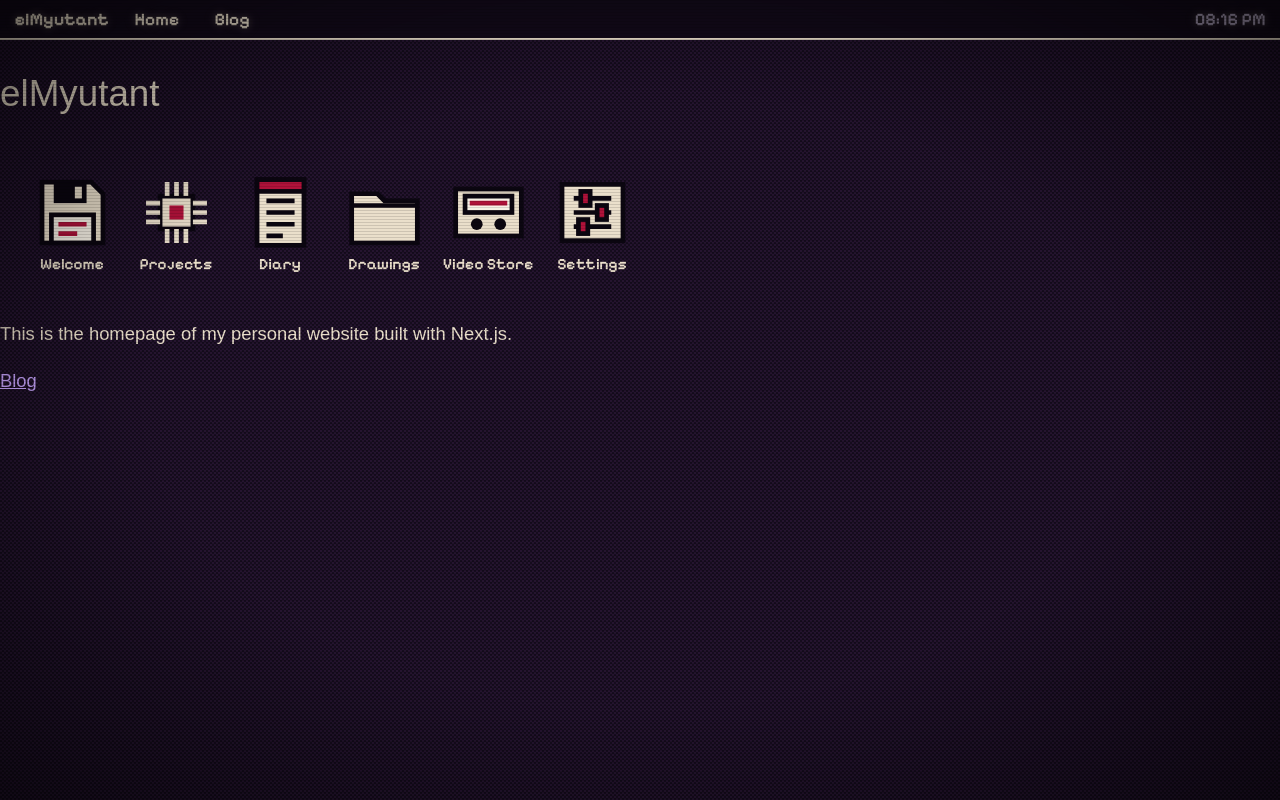
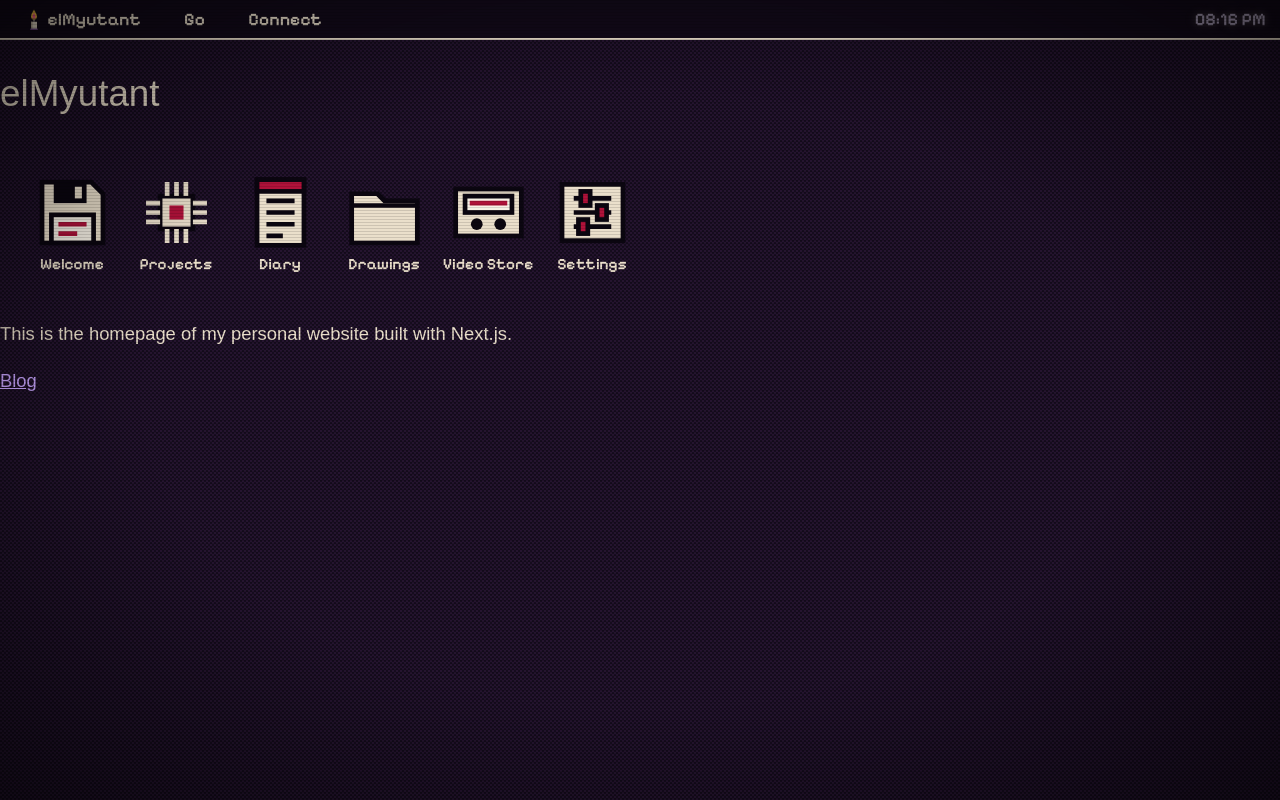
Before and after one commit to PalomoAn/elmyutant, a Next.js app: page / in a window 1280 px wide. Built offline with nearby package versions, Linux system fonts and the light colour scheme; a web font is replaced by a local one.

Commit message:
Stage 5: menu bar dropdowns

```diff
--- a/app/globals.css
+++ b/app/globals.css
@@ -9,7 +9,7 @@
   --muted: #a79bb5;
   --hi: #6a4680;
   --link: #c9a6ff;
-    --g: 1;
+  --g: 1;
   --glow-bone: 0 0 8px rgba(234, 223, 203, calc(.30 * var(--g))),
     0 0 20px rgba(234, 223, 203, calc(.12 * var(--g)));
   --glow-rose: 0 0 7px rgba(255, 93, 143, calc(.65 * var(--g))),
@@ -606,7 +606,12 @@ a {
   }
 }
 
-.lede { font-size: 1.2rem; color: var(--muted); margin: 0 0 .8rem; }
+.lede {
+  font-size: 1.2rem;
+  color: var(--muted);
+  margin: 0 0 .8rem;
+}
+
 .led {
   display: inline-block;
   width: 10px;
@@ -617,6 +622,7 @@ a {
   margin-right: .5rem;
   vertical-align: middle;
 }
+
 .ini {
   padding: .9rem 1.1rem;
   border: 2px solid var(--bone);
@@ -625,20 +631,54 @@ a {
   white-space: pre-wrap;
   overflow-x: auto;
 }
-.ini b { font-weight: 600; color: var(--rose); }
-.mw-body h2 { font-size: 1.9rem; margin: 1.6rem 0 .6rem; }
-.mw-body h2:first-child { margin-top: 0; }
-.proj { border: 2px solid var(--bone); margin-bottom: 1rem; background: #0e0814; }
+
+.ini b {
+  font-weight: 600;
+  color: var(--rose);
+}
+
+.mw-body h2 {
+  font-size: 1.9rem;
+  margin: 1.6rem 0 .6rem;
+}
+
+.mw-body h2:first-child {
+  margin-top: 0;
+}
+
+.proj {
+  border: 2px solid var(--bone);
+  margin-bottom: 1rem;
+  background: #0e0814;
+}
+
 .proj-bar {
   padding: .1rem .7rem;
   border-bottom: 2px solid var(--bone);
   font: 600 1.05rem var(--ui), monospace;
   background: var(--plum);
 }
-.proj .in { padding: .8rem 1rem 1rem; }
-.proj h3 { font-size: 1.6rem; line-height: 1.1; margin: 0 0 .3rem; }
-.proj p { margin: 0 0 .7rem; }
-.techs { display: flex; flex-wrap: wrap; gap: .35rem; }
+
+.proj .in {
+  padding: .8rem 1rem 1rem;
+}
+
+.proj h3 {
+  font-size: 1.6rem;
+  line-height: 1.1;
+  margin: 0 0 .3rem;
+}
+
+.proj p {
+  margin: 0 0 .7rem;
+}
+
+.techs {
+  display: flex;
+  flex-wrap: wrap;
+  gap: .35rem;
+}
+
 .tech {
   padding: 0 .55rem;
   font: 600 1rem/1.4 var(--ui), monospace;
@@ -646,7 +686,13 @@ a {
   background: #1a0f22;
 }
 
-.pills { display: flex; flex-wrap: wrap; gap: .7rem; margin: 1rem 0 .2rem; }
+.pills {
+  display: flex;
+  flex-wrap: wrap;
+  gap: .7rem;
+  margin: 1rem 0 .2rem;
+}
+
 .pill {
   display: inline-block;
   padding: .5rem 1.2rem;
@@ -658,31 +704,58 @@ a {
   box-shadow: 0 3px 0 #000;
   font-family: var(--ui), monospace;
 }
-.pill.alt { background: transparent; color: var(--bone); }
-@media (hover: hover) {
-  .pill:hover { background: var(--rose); border-color: var(--rose); color: var(--ink); }
+
+.pill.alt {
+  background: transparent;
+  color: var(--bone);
 }
 
-.welcome { text-align: center; }
-.logo { display: flex; align-items: flex-end; justify-content: center; gap: .7rem; }
+@media (hover: hover) {
+  .pill:hover {
+    background: var(--rose);
+    border-color: var(--rose);
+    color: var(--ink);
+  }
+}
+
+.welcome {
+  text-align: center;
+}
+
+.logo {
+  display: flex;
+  align-items: flex-end;
+  justify-content: center;
+  gap: .7rem;
+}
+
 .logo .candle {
   width: 24px;
   height: 42px;
   overflow: visible;
   filter: drop-shadow(0 0 7px #ffc83d88);
 }
+
 .logotype {
   font: 400 clamp(3rem, 14vw, 5rem)/1 var(--display);
   text-shadow: 4px 4px 0 var(--blood), 0 0 12px rgba(234, 223, 203, .28);
 }
+
 .welcome h1 {
   font-size: clamp(1.55rem, 6vw, 2.4rem);
   line-height: 1.1;
   margin: .5rem 0 .8rem;
   text-shadow: 3px 3px 0 var(--blood), 0 0 10px rgba(234, 223, 203, .26);
 }
-.welcome p { max-width: 32rem; margin: .5rem auto; }
-.welcome .pills { justify-content: center; }
+
+.welcome p {
+  max-width: 32rem;
+  margin: .5rem auto;
+}
+
+.welcome .pills {
+  justify-content: center;
+}
 
 .marquee {
   overflow: hidden;
@@ -691,69 +764,155 @@ a {
   padding: .45rem 0;
   font: 600 1.1rem/1.3 var(--ui), monospace;
 }
-.track { display: inline-flex; gap: 1.1rem; padding-right: 1.1rem; }
-.track > span { display: inline-flex; gap: 1.1rem; }
-.mq-item { display: inline-flex; gap: 1.1rem; }
-.track b { font-weight: 600; color: var(--rose); }
 
-.flame { transform-box: fill-box; transform-origin: 50% 100%; }
+.track {
+  display: inline-flex;
+  gap: 1.1rem;
+  padding-right: 1.1rem;
+}
+
+.track>span {
+  display: inline-flex;
+  gap: 1.1rem;
+}
+
+.mq-item {
+  display: inline-flex;
+  gap: 1.1rem;
+}
+
+.track b {
+  font-weight: 600;
+  color: var(--rose);
+}
+
+.flame {
+  transform-box: fill-box;
+  transform-origin: 50% 100%;
+}
 
 @media (prefers-reduced-motion: no-preference) {
-  .track { animation: slide 26s linear infinite; }
-  .flame { animation: flicker 1.4s ease-in-out infinite alternate; }
+  .track {
+    animation: slide 26s linear infinite;
+  }
+
+  .flame {
+    animation: flicker 1.4s ease-in-out infinite alternate;
+  }
 }
-@keyframes slide { to { transform: translateX(-50%); } }
+
+@keyframes slide {
+  to {
+    transform: translateX(-50%);
+  }
+}
+
 @keyframes flicker {
-  0% { transform: scale(1, 1) skewX(0); }
-  35% { transform: scale(.93, 1.08) skewX(3deg); }
-  70% { transform: scale(1.04, .95) skewX(-2deg); }
-  100% { transform: scale(.96, 1.05) skewX(1deg); }
+  0% {
+    transform: scale(1, 1) skewX(0);
+  }
+
+  35% {
+    transform: scale(.93, 1.08) skewX(3deg);
+  }
+
+  70% {
+    transform: scale(1.04, .95) skewX(-2deg);
+  }
+
+  100% {
+    transform: scale(.96, 1.05) skewX(1deg);
+  }
 }
 
 /* ---------- screen effects ---------- */
-::selection { background: var(--blood); color: var(--bone); }
-:focus-visible { outline: 3px dashed var(--rose); outline-offset: 2px; }
-@media (hover: hover) {
-  a:hover { color: var(--rose); }
+::selection {
+  background: var(--blood);
+  color: var(--bone);
 }
 
-.mw-title, .menubar, h2, h3, .ini b, .logotype { text-shadow: var(--glow-bone); }
-.ini b { text-shadow: var(--glow-rose); }
+:focus-visible {
+  outline: 3px dashed var(--rose);
+  outline-offset: 2px;
+}
 
-body::before, body::after {
+@media (hover: hover) {
+  a:hover {
+    color: var(--rose);
+  }
+}
+
+.mw-title,
+.menubar,
+h2,
+h3,
+.ini b,
+.logotype {
+  text-shadow: var(--glow-bone);
+}
+
+.ini b {
+  text-shadow: var(--glow-rose);
+}
+
+body::before,
+body::after {
   content: "";
   position: fixed;
   inset: 0;
   pointer-events: none;
 }
+
 body::before {
   z-index: 9998;
   background: radial-gradient(ellipse at center, transparent 55%, rgba(0, 0, 0, .55) 100%);
 }
+
 body::after {
   z-index: 9999;
-  background: repeating-linear-gradient(
-    to bottom,
-    rgba(0, 0, 0, .12) 0,
-    rgba(0, 0, 0, .12) 1px,
-    transparent 1px,
-    transparent 3px
-  );
+  background: repeating-linear-gradient(to bottom,
+      rgba(0, 0, 0, .12) 0,
+      rgba(0, 0, 0, .12) 1px,
+      transparent 1px,
+      transparent 3px);
 }
 
 html[data-scan="off"] body::before,
-html[data-scan="off"] body::after { display: none; }
-html[data-glow="off"] { --g: 0; }
+html[data-scan="off"] body::after {
+  display: none;
+}
+
+html[data-glow="off"] {
+  --g: 0;
+}
+
 html[data-motion="off"] *,
 html[data-motion="off"] *::before,
 html[data-motion="off"] *::after {
   animation: none !important;
   transition: none !important;
 }
-html[data-motion="off"] .dup { display: none; }
-@media (prefers-reduced-motion: reduce) { .dup { display: none; } }
 
-.opt { display: flex; align-items: center; gap: .7rem; padding: .4rem 0; cursor: pointer; font-size: 1.1rem; line-height: 1.3; }
+html[data-motion="off"] .dup {
+  display: none;
+}
+
+@media (prefers-reduced-motion: reduce) {
+  .dup {
+    display: none;
+  }
+}
+
+.opt {
+  display: flex;
+  align-items: center;
+  gap: .7rem;
+  padding: .4rem 0;
+  cursor: pointer;
+  font-size: 1.1rem;
+  line-height: 1.3;
+}
+
 .opt input {
   appearance: none;
   flex: none;
@@ -765,9 +924,17 @@ html[data-motion="off"] .dup { display: none; }
   background: var(--ink);
   border: 2px solid var(--bone);
 }
-.opt input:checked::after { content: "✓"; color: var(--rose); font: 600 1.3rem/1 var(--ui), monospace; }
 
-.explorer { border: 2px solid var(--bone); }
+.opt input:checked::after {
+  content: "✓";
+  color: var(--rose);
+  font: 600 1.3rem/1 var(--ui), monospace;
+}
+
+.explorer {
+  border: 2px solid var(--bone);
+}
+
 .explorer .cols,
 .explorer .row {
   display: grid;
@@ -778,19 +945,102 @@ html[data-motion="off"] .dup { display: none; }
   width: 100%;
   text-align: left;
 }
+
 .explorer .cols {
   border-bottom: 2px solid var(--bone);
   color: var(--muted);
   font-weight: 400;
 }
+
 .explorer .row {
   border-bottom: 1px dotted var(--hi);
   color: var(--bone);
   text-decoration: none;
 }
-.explorer .row:last-child { border-bottom: 0; }
-.explorer .row:focus-visible { background: var(--bone); color: var(--ink); }
+
+.explorer .row:last-child {
+  border-bottom: 0;
+}
+
+.explorer .row:focus-visible {
+  background: var(--bone);
+  color: var(--ink);
+}
+
 @media (hover: hover) {
-  .explorer .row:hover { background: var(--bone); color: var(--ink); }
+  .explorer .row:hover {
+    background: var(--bone);
+    color: var(--ink);
+  }
 }
-.explorer .s { text-align: right; }
+
+.explorer .s {
+  text-align: right;
+}
+
+.menubar {
+  position: relative;
+  z-index: 50;
+}
+
+.menu {
+  position: relative;
+  height: 100%;
+}
+
+.menu>button {
+  height: 100%;
+  display: flex;
+  align-items: center;
+  gap: .45rem;
+  padding: 0 .85rem;
+  background: none;
+  border: 0;
+  color: var(--bone);
+  font: inherit;
+  cursor: pointer;
+}
+
+.menu>button[aria-expanded="true"] {
+  background: var(--bone);
+  color: var(--ink);
+}
+
+@media (hover: hover) {
+  .menu>button:hover {
+    background: var(--bone);
+    color: var(--ink);
+  }
+}
+
+.menu>button .candle {
+  width: 12px;
+  height: 21px;
+  overflow: visible;
+}
+
+.menu-list {
+  position: absolute;
+  top: 100%;
+  left: 0;
+  min-width: 11rem;
+  display: grid;
+  background: var(--panel);
+  border: 2px solid var(--bone);
+  box-shadow: 5px 5px 0 #000;
+}
+
+.menu-list a {
+  display: block;
+  padding: .3rem .9rem;
+  color: var(--bone);
+  text-decoration: none;
+  font: 600 1.05rem var(--ui), monospace;
+}
+
+@media (hover: hover) {
+  .menu-list a:hover {
+    background: var(--bone);
+    color: var(--ink);
+  }
+}
--- a/components/MenuBar.tsx
+++ b/components/MenuBar.tsx
@@ -1,16 +1,52 @@
 import Link from "next/link";
+import Clock from "@/components/Clock";
+import Menu from "@/components/menu";
+import { CandleIcon } from "@/components/icons";
+import { SITE } from "@/lib/config";
 
-import {SITE} from "@/lib/config";
-import Clock from "@/components/Clock";
 export default function MenuBar() {
   return (
     <header className="menubar">
-         <strong>{SITE.name}</strong>
-         <nav>
-            <Link href="/">Home</Link>
-            <Link href="/blog">Blog</Link>
-         </nav>
-         <Clock/>
+      <Menu
+        label={
+          <>
+            <CandleIcon /> {SITE.name}
+          </>
+        }
+      >
+        <Link role="menuitem" href="/welcome">About Jose</Link>
+        <Link role="menuitem" href="/settings">Settings…</Link>
+      </Menu>
+
+      <Menu label="Go">
+        <Link role="menuitem" href="/">Desktop</Link>
+        <Link role="menuitem" href="/work">My Projects</Link>
+        <Link role="menuitem" href="/art">My Drawings</Link>
+        <Link role="menuitem" href="/films">Video Store</Link>
+        <Link role="menuitem" href="/blog">Diary</Link>
+      </Menu>
+
+      <Menu label="Connect">
+        <a role="menuitem" href="mailto:andrespalomor@gmail.com">Email</a>
+        <a
+          role="menuitem"
+          href="https://github.com/PalomoAn"
+          target="_blank"
+          rel="noopener noreferrer"
+        >
+          GitHub
+        </a>
+        <a
+          role="menuitem"
+          href={`https://letterboxd.com/${SITE.letterboxd}/`}
+          target="_blank"
+          rel="noopener noreferrer"
+        >
+          Letterboxd
+        </a>
+      </Menu>
+
+      <Clock />
     </header>
   );
 }
--- /dev/null
+++ b/components/menu.tsx
@@ -0,0 +1,49 @@
+"use client";
+
+import { useEffect, useRef, useState } from "react";
+import type { ReactNode } from "react";
+
+export default function Menu({
+  label,
+  children,
+}: {
+  label: ReactNode;
+  children: ReactNode;
+}) {
+  const [open, setOpen] = useState(false);
+  const ref = useRef<HTMLDivElement>(null);
+
+  useEffect(() => {
+    function onPointerDown(e: PointerEvent) {
+      // a click outside this menu closes it
+      if (ref.current && !ref.current.contains(e.target as Node)) setOpen(false);
+    }
+    function onKey(e: KeyboardEvent) {
+      if (e.key === "Escape") setOpen(false);
+    }
+    document.addEventListener("pointerdown", onPointerDown);
+    document.addEventListener("keydown", onKey);
+    return () => {
+      document.removeEventListener("pointerdown", onPointerDown);
+      document.removeEventListener("keydown", onKey);
+    };
+  }, []);
+
+  return (
+    <div className="menu" ref={ref}>
+      <button
+        type="button"
+        aria-haspopup="true"
+        aria-expanded={open}
+        onClick={() => setOpen(!open)}
+      >
+        {label}
+      </button>
+      {open && (
+        <div className="menu-list" role="menu" onClick={() => setOpen(false)}>
+          {children}
+        </div>
+      )}
+    </div>
+  );
+}
--- a/lib/posts.ts
+++ b/lib/posts.ts
@@ -1,8 +1,7 @@
 import {supabase} from "@/lib/supabase";
-import { error } from "console";
 
 export type Post = {
-  id: number;
+  id: string;
   slug: string;
   title: string;
   body: string;
```
